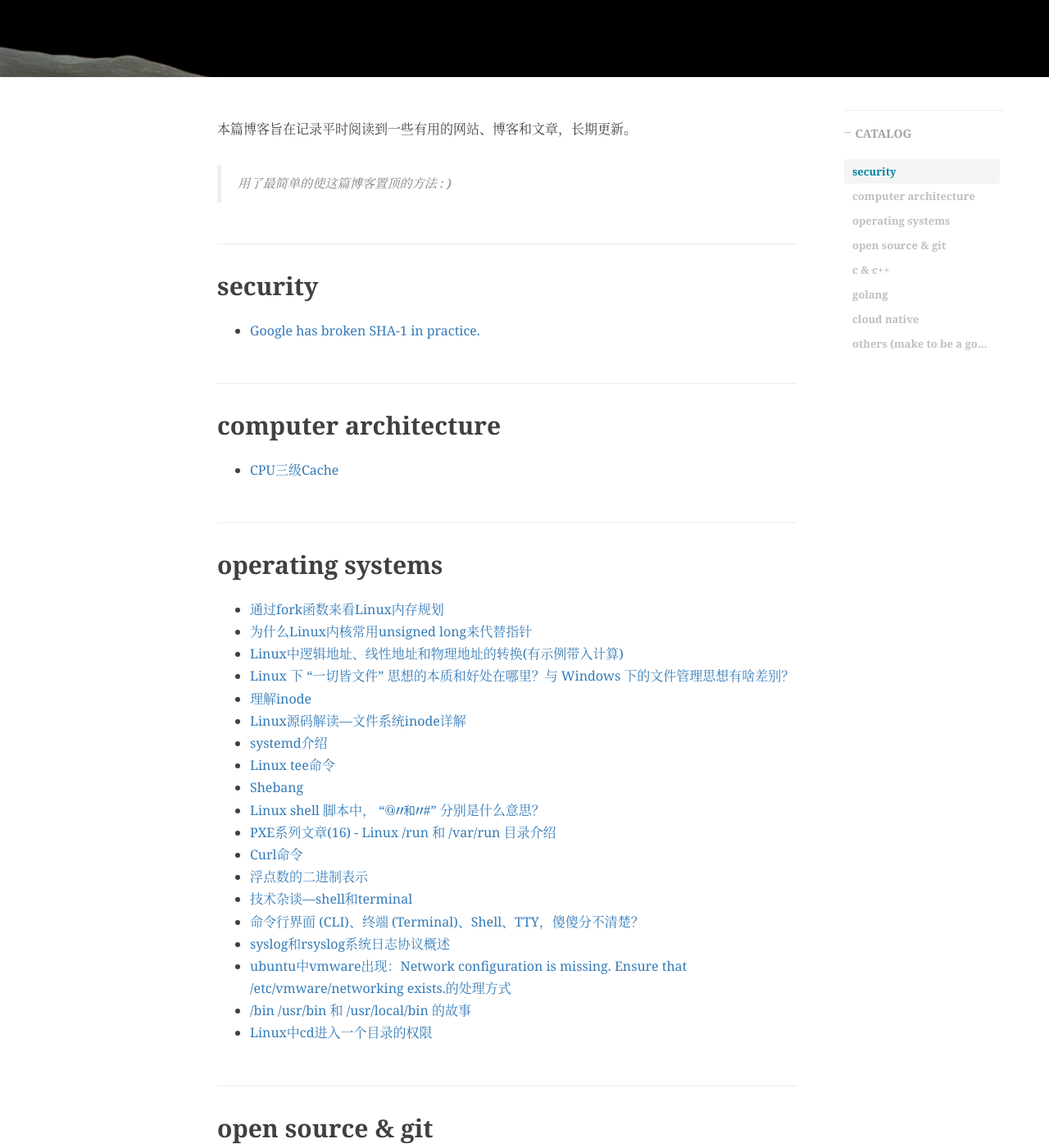
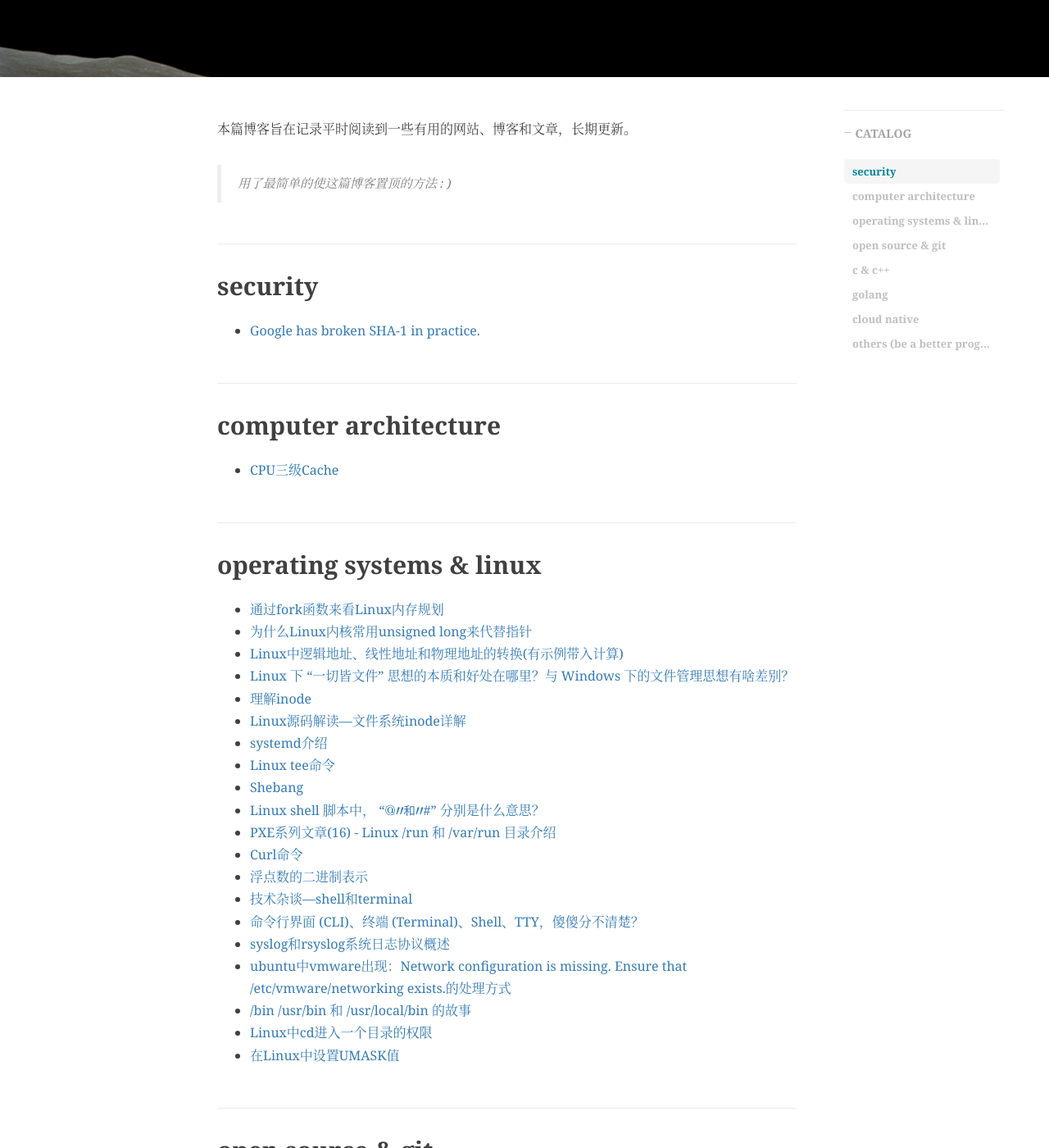
Before and after one commit to peng-yq/peng-yq.github.io, a Jekyll site: the page built from _posts/2100-10-04-good-blog-collection.md, in a window 1280 px wide and 1400 px high, scrolled down 429 px. Shown: the whole window at 82% size. Built offline with Jekyll 4.4.1, drawn with Linux system fonts in a browser that asks for light colours; nearby versions of some CDN libraries; formulas are drawn with MathJax 3; comment, search, counter and statistics services are not loaded; some of the changed text lies outside the part shown.

Commit message:
docs: update 2100-10-04-good-blog-collection.md

```diff
--- a/_posts/2100-10-04-good-blog-collection.md
+++ b/_posts/2100-10-04-good-blog-collection.md
@@ -20,7 +20,7 @@ tags:
 
 - [CPU三级Cache](https://zhuanlan.zhihu.com/p/461548456)
 
-## operating systems
+## operating systems & linux
 
 - [通过fork函数来看Linux内存规划](https://blog.csdn.net/lingshengxueyuan/article/details/125007995)
 - [为什么Linux内核常用unsigned long来代替指针](https://blog.csdn.net/Rong_Toa/article/details/109693379)
@@ -41,6 +41,7 @@ tags:
 - [ubuntu中vmware出现：Network configuration is missing. Ensure that /etc/vmware/networking exists.的处理方式](https://blog.csdn.net/u010629326/article/details/50621192)
 - [/bin /usr/bin 和 /usr/local/bin 的故事](https://www.kawabangga.com/posts/3777)
 - [Linux中cd进入一个目录的权限](https://blog.csdn.net/prefect_boy/article/details/65939347)
+- [在Linux中设置UMASK值](https://www.cnblogs.com/wish123/p/7073114.html)
 
 ## open source & git
 
@@ -79,7 +80,8 @@ tags:
 - [容器中的 Shim 到底是个什么鬼？](https://cloud.tencent.com/developer/article/1948155)
 - [Containerd深度剖析-runtime篇](https://cloud.tencent.com/developer/article/2154031)
 
-## others (make to be a good programer)
+## others (be a better programer)
 
 - [JWT (Json Web Token)](https://jwt.io/introduction)
 - [RFC-2119 (words descriptive requirements in the specification)](https://www.rfc-editor.org/rfc/rfc2119.html)
+- [语义化版本 2.0.0](https://semver.org/lang/zh-CN/)
```
